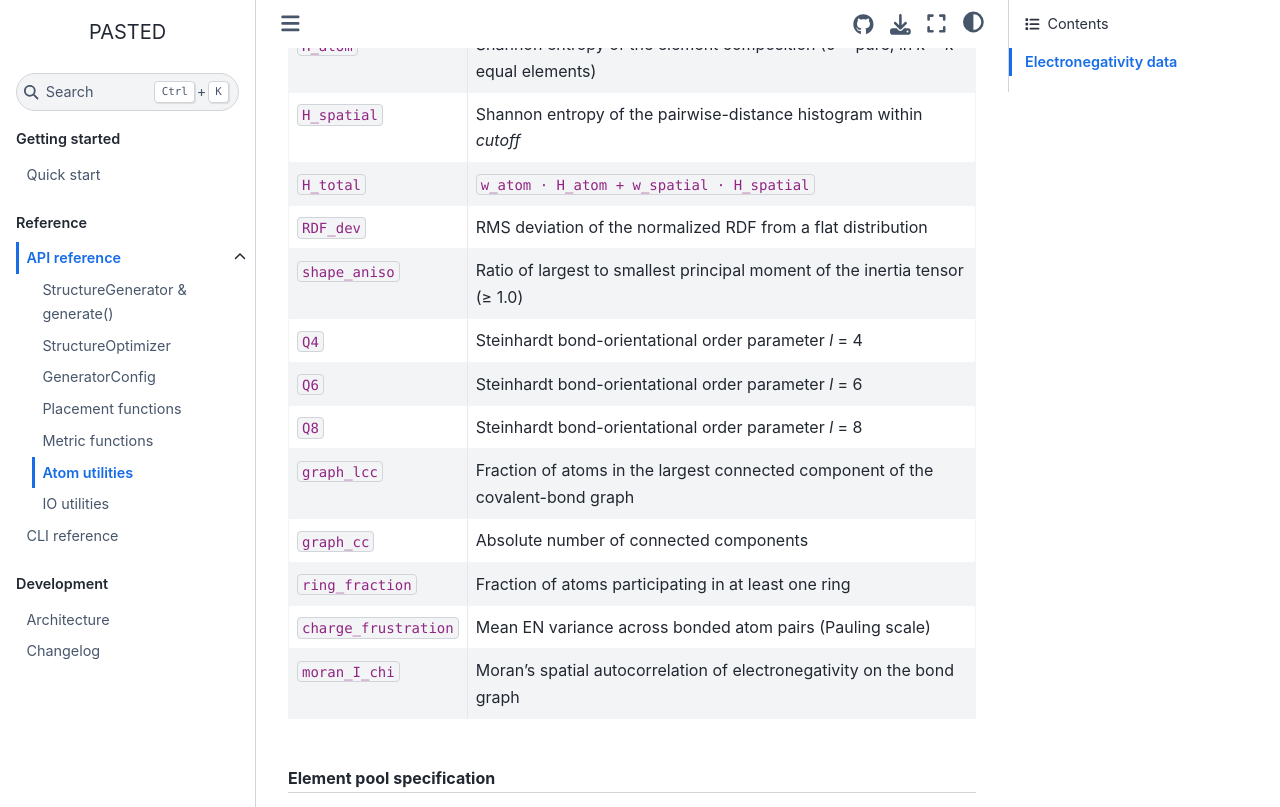
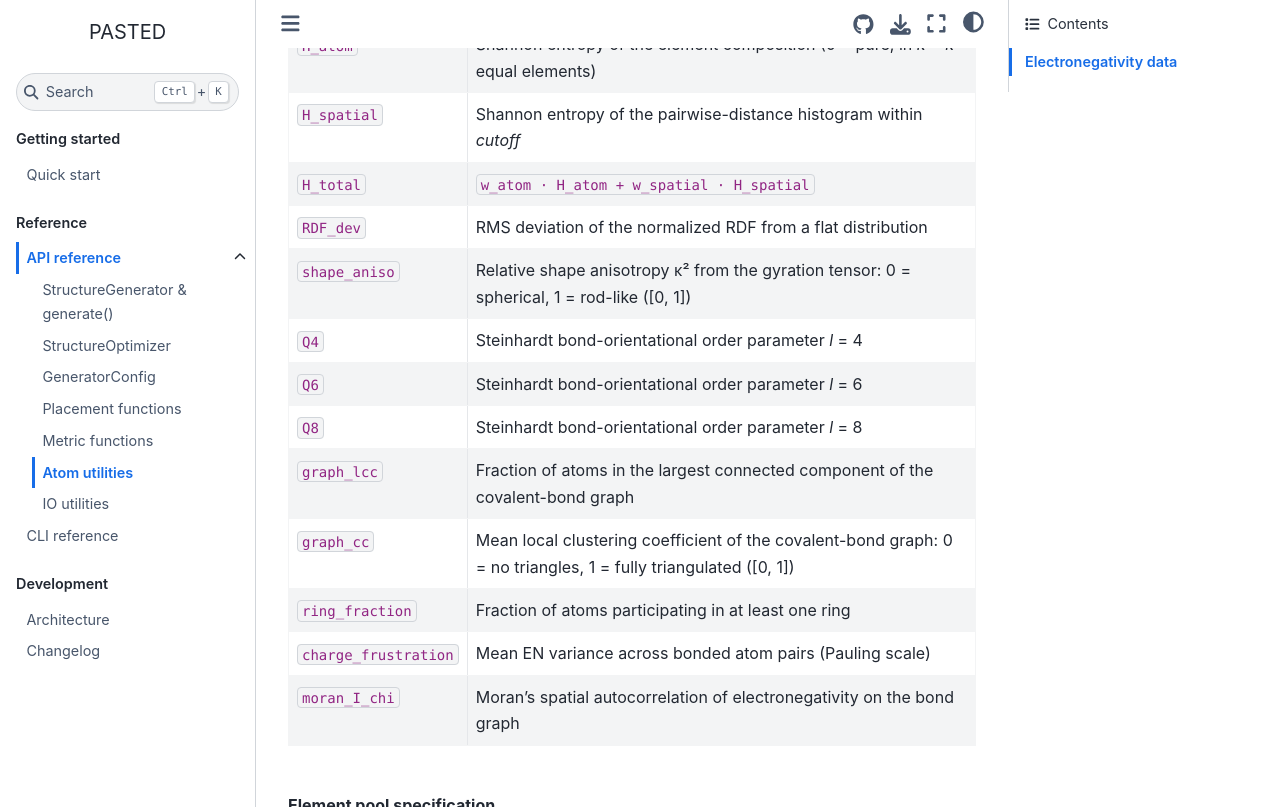
Before and after one commit to ss0832/PASTED, a Sphinx documentation site: the page built from docs/api/atoms.rst, in a window 1280 px wide and 900 px high, scrolled down 828 px, cut to the strip 0-807 px from the top of the window. Built offline with Sphinx 7.4.7 and the Sphinx Book theme 1.1.4, drawn with Linux system fonts in a browser that asks for light colours.

Commit message:
Clarify shape_aniso and graph_cc parameter descriptions
Updated descriptions for shape_aniso and graph_cc parameters to provide clearer definitions.

```diff
--- a/docs/api/atoms.rst
+++ b/docs/api/atoms.rst
@@ -35,7 +35,7 @@ in :attr:`Structure.metrics <pasted._generator.Structure.metrics>` and
    * - ``RDF_dev``
      - RMS deviation of the normalized RDF from a flat distribution
    * - ``shape_aniso``
-     - Ratio of largest to smallest principal moment of the inertia tensor (≥ 1.0)
+     - Relative shape anisotropy κ² from the gyration tensor: 0 = spherical, 1 = rod-like ([0, 1])
    * - ``Q4``
      - Steinhardt bond-orientational order parameter *l* = 4
    * - ``Q6``
@@ -45,7 +45,7 @@ in :attr:`Structure.metrics <pasted._generator.Structure.metrics>` and
    * - ``graph_lcc``
      - Fraction of atoms in the largest connected component of the covalent-bond graph
    * - ``graph_cc``
-     - Absolute number of connected components
+     - Mean local clustering coefficient of the covalent-bond graph: 0 = no triangles, 1 = fully triangulated ([0, 1])
    * - ``ring_fraction``
      - Fraction of atoms participating in at least one ring
    * - ``charge_frustration``
```
